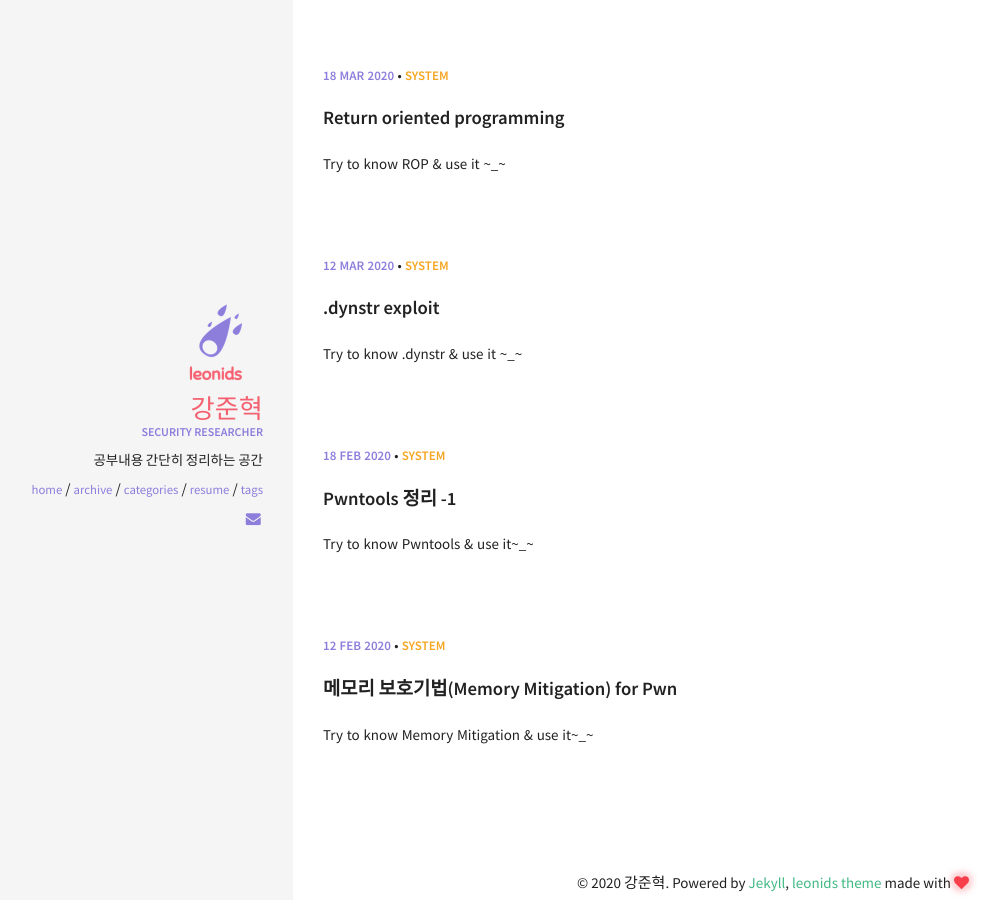
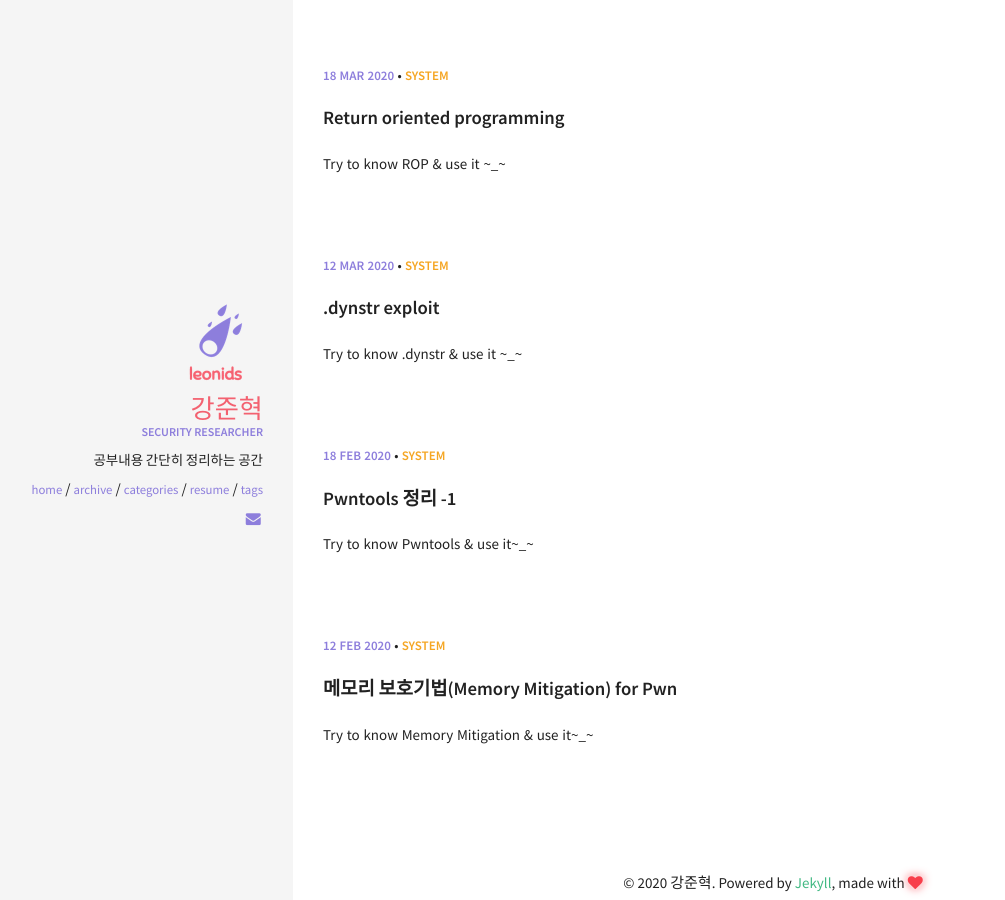
Before and after one commit to kangsecu/kangsecu.github.io, a Jekyll site: the page built from index.html, in a window 1280 px wide. Shown: the whole page, without its empty margins (27-1032 px from the left). Built offline with Jekyll 4.4.1, drawn with Linux system fonts in a browser that asks for light colours.

Commit message:
Update footer.html

```diff
--- a/_includes/footer.html
+++ b/_includes/footer.html
@@ -1,3 +1,3 @@
 <footer>
-  &copy; {{ site.time | date: '%Y' }} {{ site.owner.name }}. Powered by <a href="http://jekyllrb.com/">Jekyll</a>, <a href="http://github.com/renyuanz/leonids/">leonids theme</a> made with <i class="fa fa-heart heart-icon"></i>
+  &copy; {{ site.time | date: '%Y' }} {{ site.owner.name }}. Powered by <a href="http://jekyllrb.com/">Jekyll</a>, made with <i class="fa fa-heart heart-icon"></i>
 </footer>
```
